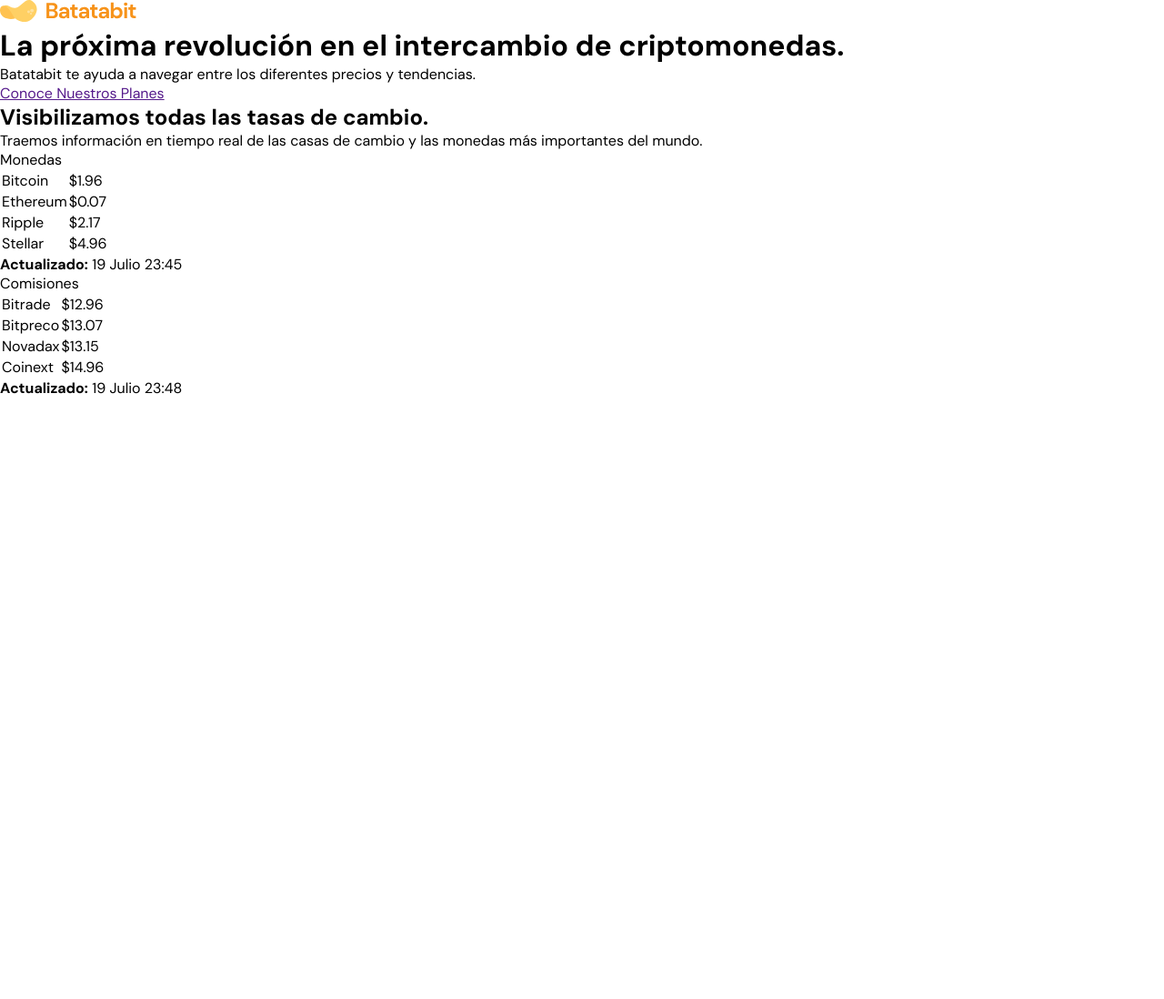
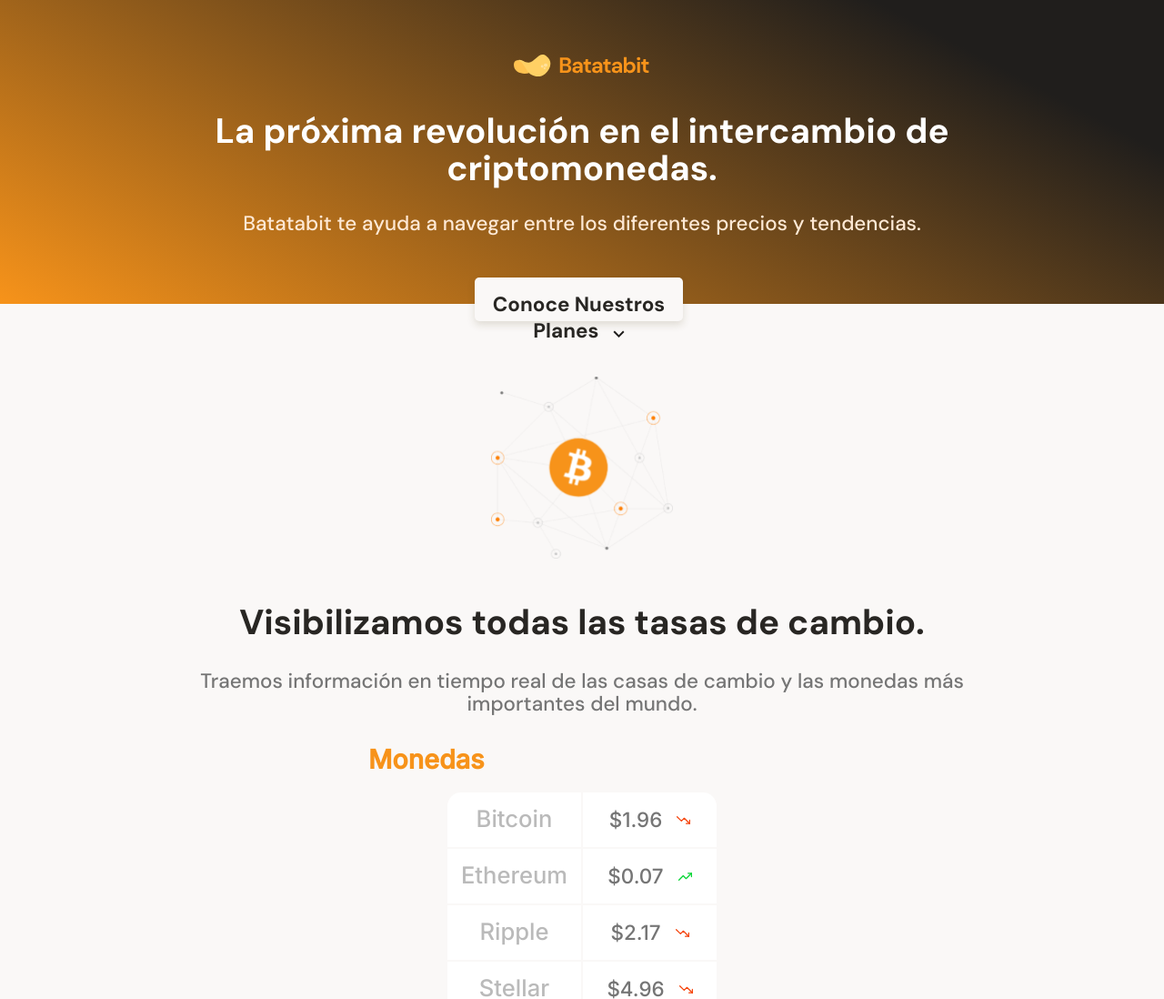
Before and after one commit to bernidl/batata-bit, a plain HTML site: page inex.html in a window 1280 px wide. Shown: the top 1098 px of the page at 91% size. Before the commit the page ends 800 px from the top, so only its background shows below. Drawn offline with Linux system fonts and the light colour scheme.

Commit message:
Header an exchanges styles

```diff
--- a/style.css
+++ b/style.css
@@ -26,3 +26,212 @@
     font-size: 62,5%;
     font-family: 'Dm Sans' , sans-serif;
 }
+header {
+    position: relative;
+    display: flex;
+    flex-direction: column;
+    justify-content: center;
+    width: 100%;
+    min-width: 320px;
+    height: 334px;
+    text-align: center;
+    background: linear-gradient(207.8deg, #201E1C 16.69%, #F7931A 100%);
+}
+header img {
+    width: 150px;
+    height: 24px;
+    margin-top: 60px;
+    align-self:center;
+}
+.header--title-container {
+    width: 90%;
+    min-width: 288px;
+    max-width: 900px;
+    height: 218px;
+    margin-top: 40px;
+    text-align: center;
+    align-self: center;
+}
+.header--title-container h1 {
+    font-size: 2.4rem;
+    font-weight: bold;
+    line-height: 2.6rem;
+    color: var(--just-white);
+}
+.header--title-container p {
+    margin-top: 25px;
+    font-size: 1.4rem;
+    font-weight: 500;
+    line-height: 1.8rem;
+    color: var(--soft-orange);
+}
+.header--title-container .header--button {
+    position: absolute;
+    left: calc(50% - 118px);
+    top: 270px;
+    display: block;
+    margin-top: 35px;
+    padding: 15px;
+    width: 229px;
+    height: 48px;
+    background-color: var(--off-white);
+    /* Sombra */
+    box-shadow: 0px 4px 8px rgba(89, 73, 30, 0.16);
+    border: none;
+    border-radius: 5px;
+    font-size: 1.4rem;
+    font-weight: bold;
+    text-decoration: none;
+    color: var(--black);
+}
+.header--button span {
+    display: inline-block;
+    width: 13px;
+    height: 8px;
+    margin-left: 10px;
+    background-image: url('./assets/icons/down-arrow.svg');
+}
+main {
+    width: 100%;
+    height: auto;
+    min-width: 320px;
+    background-color: var(--off-white);
+}
+.main-exchange-container {
+    width: 100%;
+    height: auto;
+    padding-top: 80px;
+    padding-bottom: 30px;
+    text-align: center;
+}
+.main-exchange-container--title {
+    width: 90%;
+    min-width: 288px;
+    max-width: 900px;
+    margin: 0 auto;
+}
+.main-exchange-container .backgroundImg {
+    width: 200px;
+    height: 200px;
+    margin: 0 auto;
+    margin-bottom: 50px;
+    background-image: url('./assets/img/bitcoin.svg');
+    background-size: cover;
+    background-position: center;
+    background-repeat: no-repeat;
+}
+.main-exchange-container h2 {
+    margin-bottom: 30px;
+    font-size: 2.4rem;
+    font-weight: bold;
+    line-height: 2.6rem;
+    color: var(--black);
+}
+.main-exchange-container p {
+    margin-bottom: 30px;
+    font-size: 1.4rem;
+    font-weight: 500;
+    line-height: 1.6rem;
+    color: #757575;
+}
+.main-currency-table {
+    width: 70%;
+    min-width: 235px;
+    max-width: 500px;
+    height: 360px;
+    margin: 0 auto;
+    font-family: "Inter", sans-serif;
+}
+.main-currency-table .currency-table--title {
+    margin-bottom: 15px;
+    font-size: 1.8rem;
+    font-weight: bold;
+    line-height: 2.3rem;
+    color: var(--bitcoin-orange);
+    display: flex;
+    margin-left: 15px;
+}
+.currency-table--container {
+    width: 90%;
+    min-width: 230px;
+    max-width: 300px;
+    height: 250px;
+    margin: 0 auto;
+}
+.currency-table--container table {
+    width: 100%;
+    height: 100%;
+}
+.currency-table--container td {
+    width: 50%;
+    font-size: 1.6rem;
+    font-weight: 500;
+    line-height: 1.9rem;
+    color: var(--grey);
+    background-color: var(--just-white);
+}
+.currency-table--container .table__top-left {
+    border-radius: 15px 0 0 0;
+}
+.currency-table--container .table__top-right {
+    border-radius: 0 15px 0 0;
+}
+.currency-table--container .table__bottom-left {
+    border-radius: 0 0 0 15px;
+}
+.currency-table--container .table__bottom-right {
+    border-radius: 0 0 15px 0;
+}
+.currency-table--container .table__right {
+    font-size: 1.4rem;
+    font-weight: normal;
+    line-height: 1.7rem;
+    color: #757575;
+}
+.currency-table--container .down {
+    display: inline-block;
+    width: 15px;
+    height: 15px;
+    margin-left: 10px;
+    background-image: url('./assets/icons/trending-down.svg');
+    background-size: cover;
+    background-position: center;
+    background-repeat: no-repeat;
+}
+.currency-table--container .upper {
+    display: inline-block;
+    width: 15px;
+    height: 15px;
+    margin-left: 10px;
+    background-image: url('./assets/icons/trending-up.svg');
+    background-position: center;
+    background-repeat: no-repeat;
+    background-size: cover;
+}
+.currency-table--date {
+    width: 190px;
+    height: 30px;
+    margin: 0 auto;
+    margin-top: 15px;
+    padding: 8px;
+    background-color: var(--soft-orange);
+    border-radius: 8px;
+}
+.currency-table--date p {
+    font-size: 1.2rem;
+    line-height: 1.5rem;
+    font-weight: 300;
+    color: var(--warm-black);
+}
+.main-currency-table .comision-table--title {
+    margin-bottom: 15px;
+    font-size: 1.8rem;
+    font-weight: bold;
+    line-height: 2.3rem;
+    color: var(--Secondary-blue);
+    display: flex;
+    margin-left: 15px;
+}
+.main-tables-container .main-currency-table {
+    margin-bottom: 20px;
+}
```
